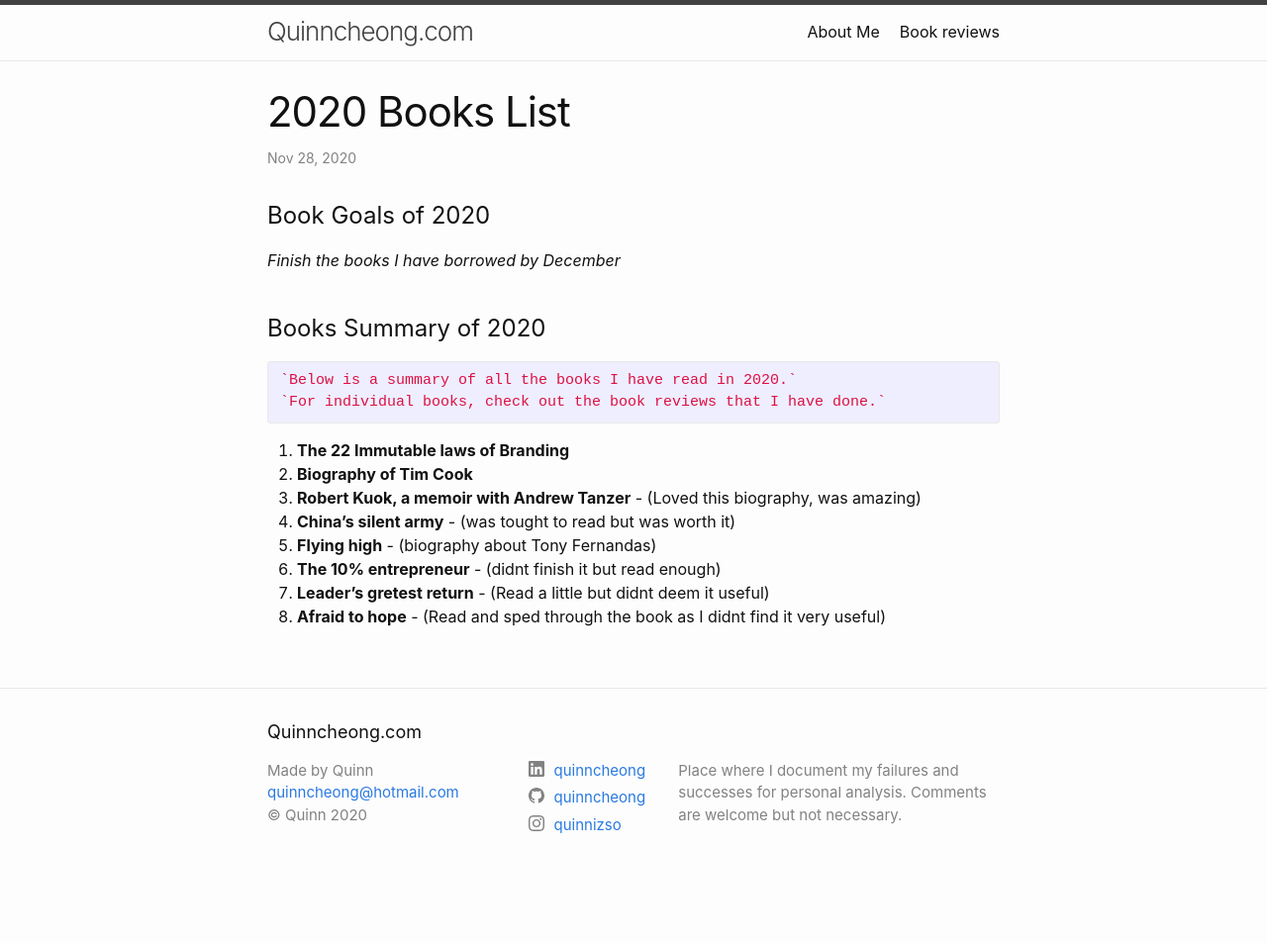
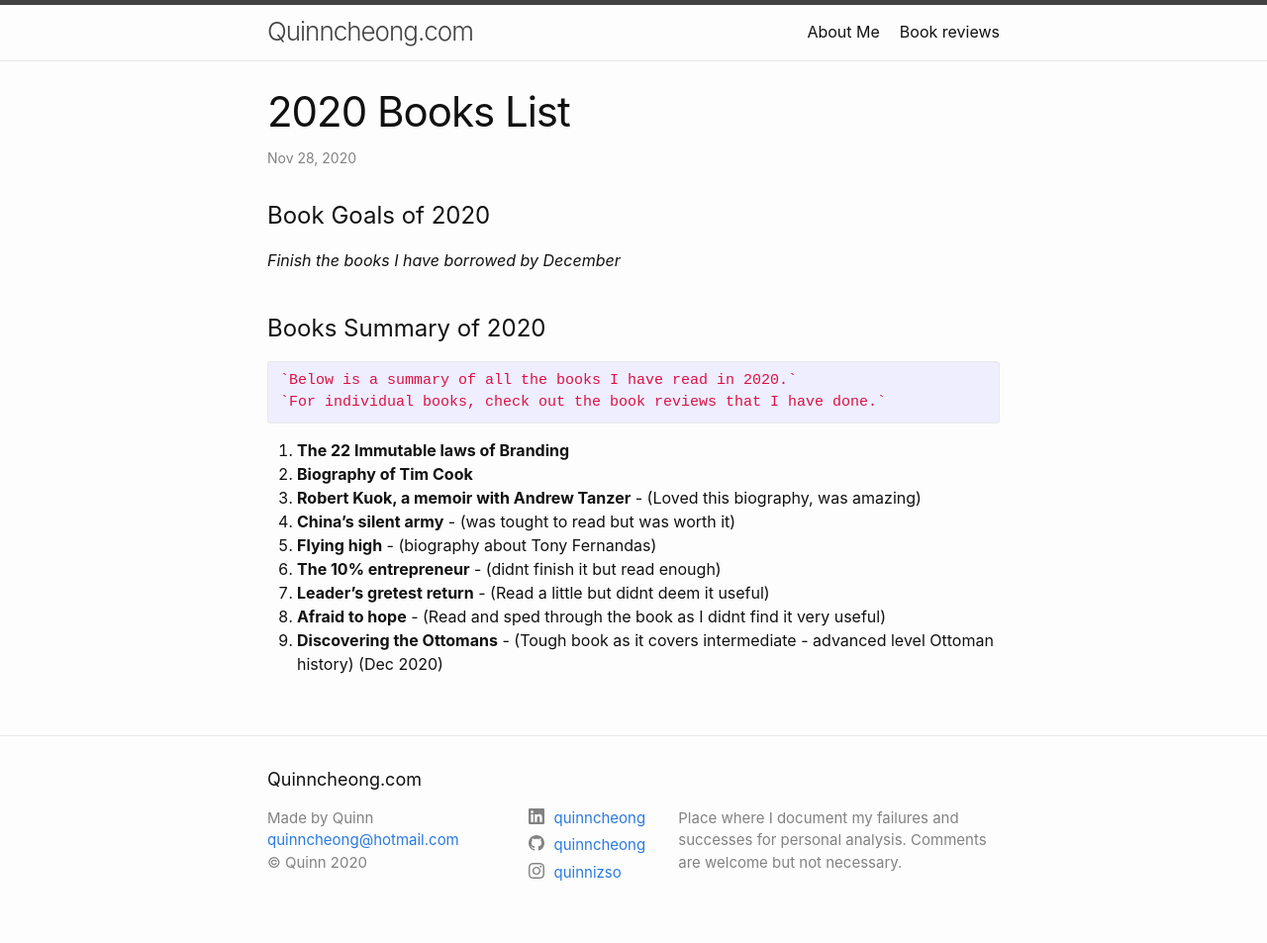
Before and after one commit to quinncheong/quinncheong.github.io, a Jekyll site: the page built from posts-book-reviews/_posts/2020-11-28-books-list-2020.markdown, in a window 1280 px wide. Shown: the whole page at 99% size. Built offline with Jekyll 4.4.1, drawn with Linux system fonts in a browser that asks for light colours; before the commit the page ends 905 px from its top, so only the background shows below that.

Commit message:
put in discovering the ottomans

```diff
--- a/posts-book-reviews/_posts/2020-11-28-books-list-2020.markdown
+++ b/posts-book-reviews/_posts/2020-11-28-books-list-2020.markdown
@@ -23,6 +23,7 @@ category: Book reviews
 6. **The 10% entrepreneur** - (didnt finish it but read enough)
 7. **Leader's gretest return** - (Read a little but didnt deem it useful)
 8. **Afraid to hope** - (Read and sped through the book as I didnt find it very useful)
+9. **Discovering the Ottomans** - (Tough book as it covers intermediate - advanced level Ottoman history) (Dec 2020)
 
 <!-- {% highlight ruby %}
 def print_hi(name)
```
